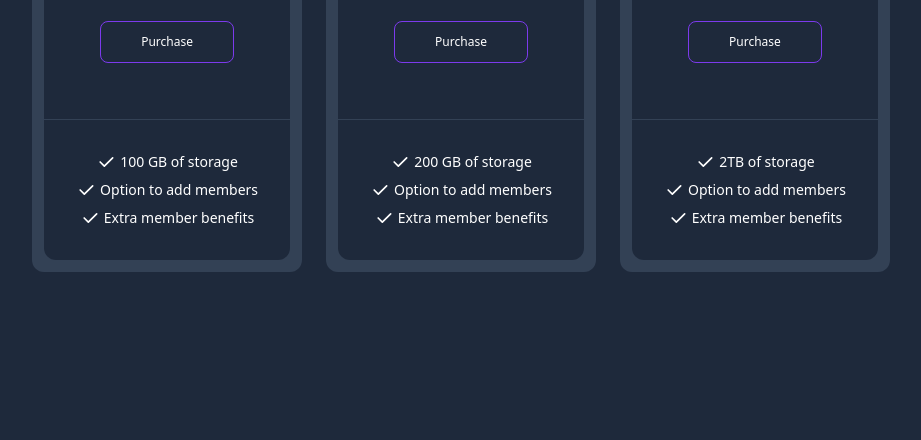
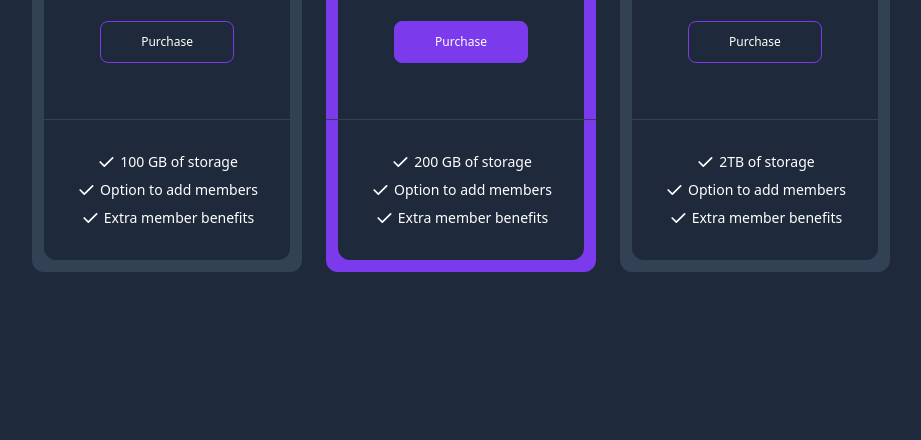
Before and after one commit to angusgee/pricing-grids, a website: page index.html in a window 1280 px wide. Shown: the part 360-800 px from the top of the page, without its empty margins (179-1100 px from the left). Drawn offline with Linux system fonts and the light colour scheme.

Commit message:
Add remaining styles and images for readme

```diff
--- a/index.html
+++ b/index.html
@@ -96,7 +96,7 @@
         <!-- end col one -->
 
         <!-- Col two -->
-        <div class="bg-slate-700 rounded-xl text-white">
+        <div class="bg-violet-600 rounded-xl text-white">
           <!-- Upper container -->
           <div class="p-8 mx-3 mt-3 rounded-t-xl bg-slate-800">
             <h4 class="uppercase text-center">Standard</h4>
@@ -105,7 +105,7 @@
             <div class="flex justify-center">
               <a
                 href="#"
-                class="inline-block border text-center text-xs my-6 py-3 px-10 rounded-lg border-violet-600 hover:bg-violet-800 hover:border-violet-800 duration-200"
+                class="inline-block border text-center text-xs my-6 py-3 px-10 rounded-lg bg-violet-600 border-violet-600 hover:bg-violet-800 hover:border-violet-800 duration-200"
               >
                 <button>Purchase</button>
               </a>
```
Also changed, not shown: css/style.css, img/desktop view.png (added), img/mobile view.png (added).
